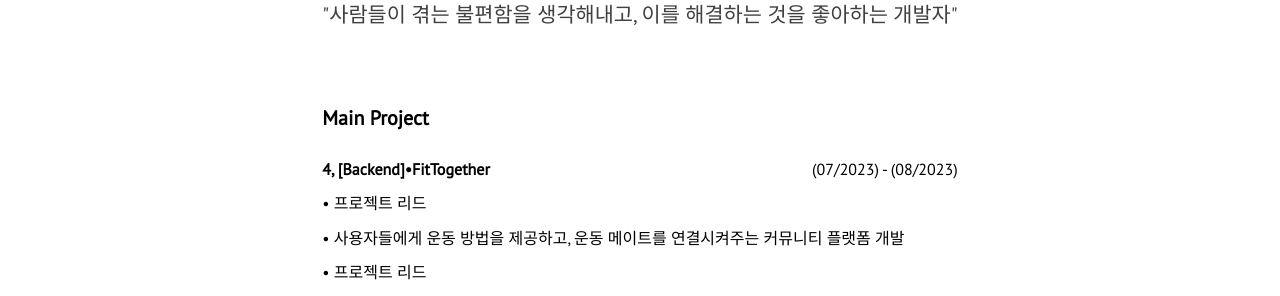
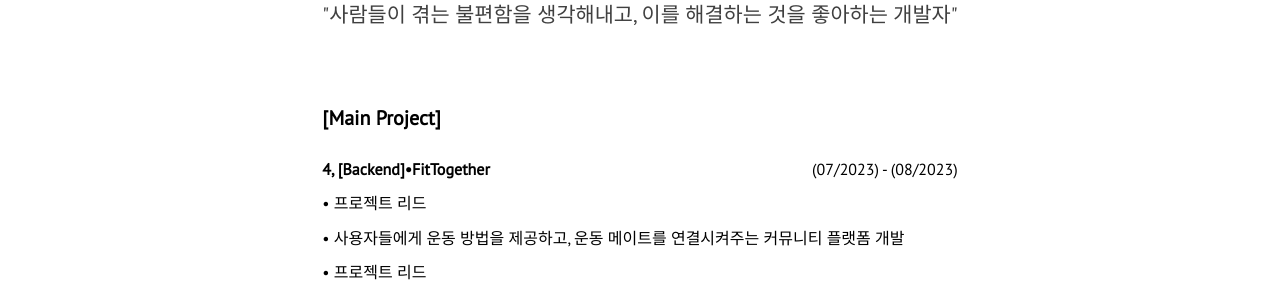
Before and after one commit to ashjang/ashjang.github.io, a Jekyll site: the page built from index.html, in a window 1280 px wide and 900 px high, scrolled down 898 px. Shown: the part 155-451 px from the top of the window. Built offline with Jekyll 4.4.1, drawn with Linux system fonts in a browser that asks for light colours; nearby versions of some CDN libraries; some of the changed text lies outside the part shown.

Commit message:
About css

```diff
--- a/_includes/about.html
+++ b/_includes/about.html
@@ -11,7 +11,7 @@
             <!-- </p> -->
 
             <div>
-                <div class="small-heading">Main Project</div>
+                <div class="small-heading">[Main Project]</div>
                 <div class="project-item">
                     <div class="flex-container">
                         <div class="flex1">4, [Backend]•FitTogether</div>
@@ -66,8 +66,8 @@
                 </div>
             </div>
 
-            <div style="margin-bottom: 40px;"></div>
-            <div class="small-heading">Other Info</div>
+            <div style="margin-bottom: 80px;"></div>
+            <div class="small-heading">[Other Info]</div>
 
             <div class="project-item">
                 <div class="flex-container">
```
